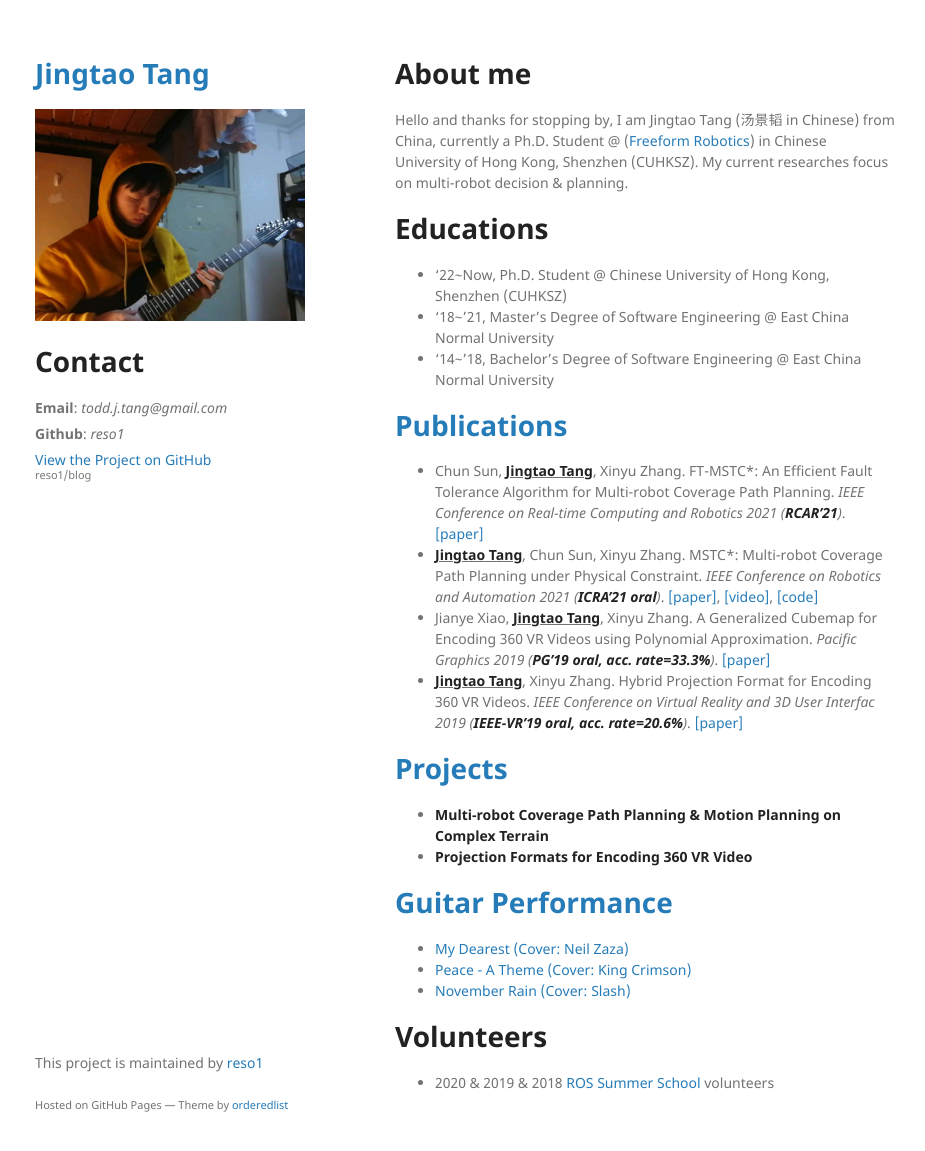
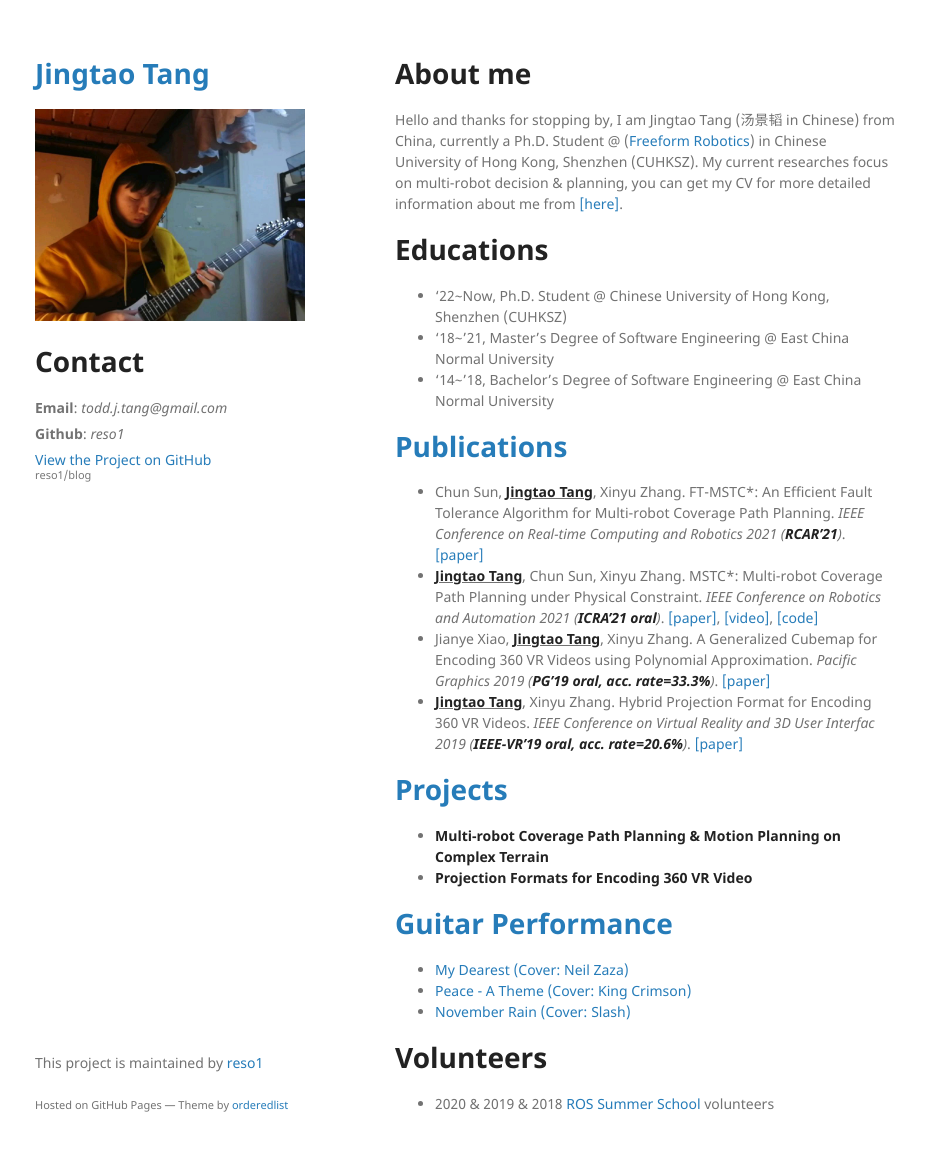
Before and after one commit to reso1/blog, a Jekyll site: the page built from index.md, in a window 1280 px wide and 1184 px high. Shown: the top 1151 px of the window, without its empty margins (175-1100 px from the left). Built offline with Jekyll 4.4.1, drawn with Linux system fonts in a browser that asks for light colours; the repository's description, which GitHub fills in, is left out; our own code applies the rules of GitHub Pages for plain Markdown files.

Commit message:
Update index.md

```diff
--- a/index.md
+++ b/index.md
@@ -4,7 +4,7 @@ layout: default
 
 # About me
 
-Hello and thanks for stopping by, I am Jingtao Tang (汤景韬 in Chinese) from China, currently a Ph.D. Student @ ([Freeform Robotics](https://sites.google.com/view/freeform-robotics)) in Chinese University of Hong Kong, Shenzhen (CUHKSZ). My current researches focus on multi-robot decision & planning.
+Hello and thanks for stopping by, I am Jingtao Tang (汤景韬 in Chinese) from China, currently a Ph.D. Student @ ([Freeform Robotics](https://sites.google.com/view/freeform-robotics)) in Chinese University of Hong Kong, Shenzhen (CUHKSZ). My current researches focus on multi-robot decision & planning, you can get my CV for more detailed information about me from [[here]](/assets/JingtaoTang_CV.pdf).
 
 
 # Educations
```
